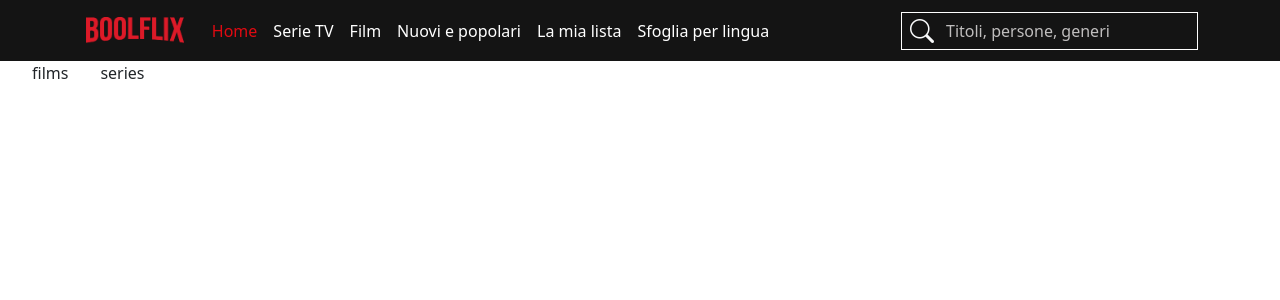
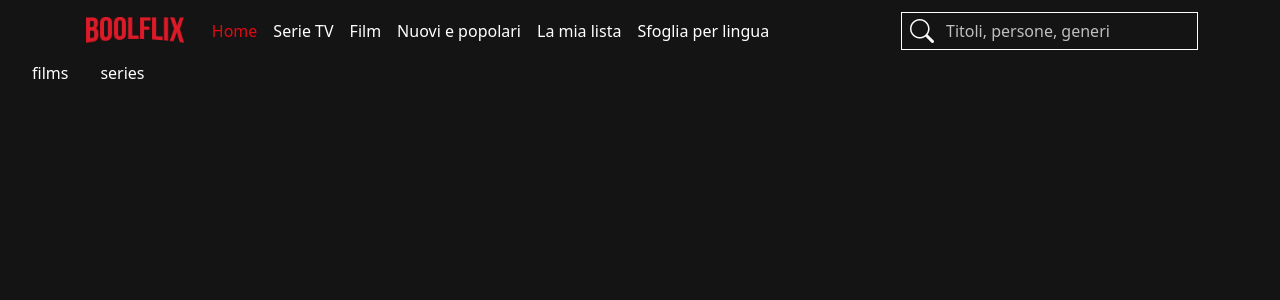
Before and after one commit to filippo-falcone/vite-boolflix, a Vue app: page / in a window 1280 px wide. Shown: the top 300 px of the page. Built offline with nearby package versions, Linux system fonts and the light colour scheme.

Commit message:
feat: add body background

```diff
--- a/src/App.vue
+++ b/src/App.vue
@@ -50,4 +50,10 @@ export default {
 
 <style lang="scss">
 @use './style/general.scss';
+@use './style/partials/variables' as *;
+
+body {
+    background-color: $brand-primary;
+    color: $brand-light;
+}
 </style>
--- a/src/components/AppHeader.vue
+++ b/src/components/AppHeader.vue
@@ -65,6 +65,9 @@ export default {
 
 header {
     background-color: $brand-primary;
+    position: sticky;
+    top: 0;
+    z-index: 1;
 
     .navbar {
         .navbar-brand {
```
